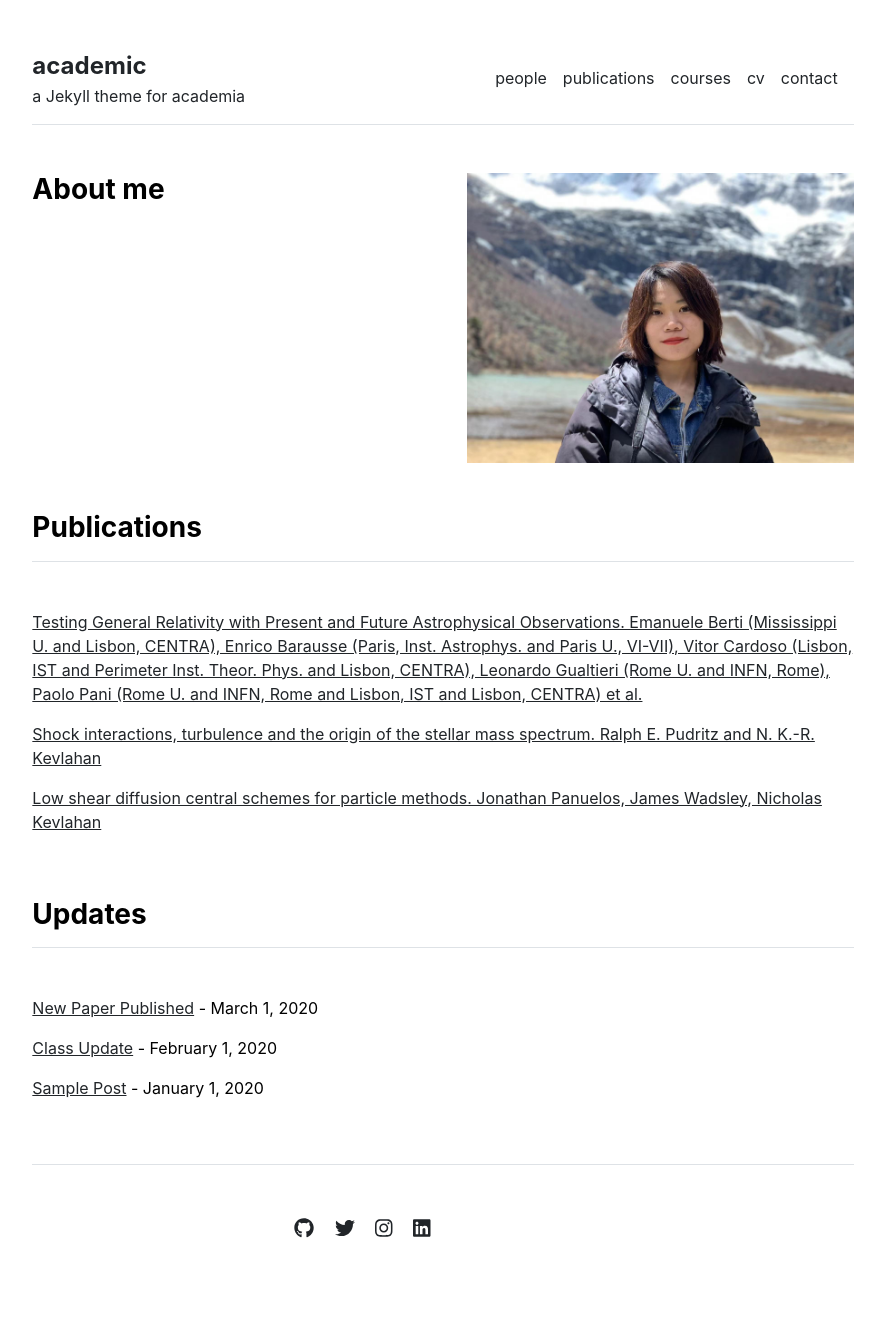
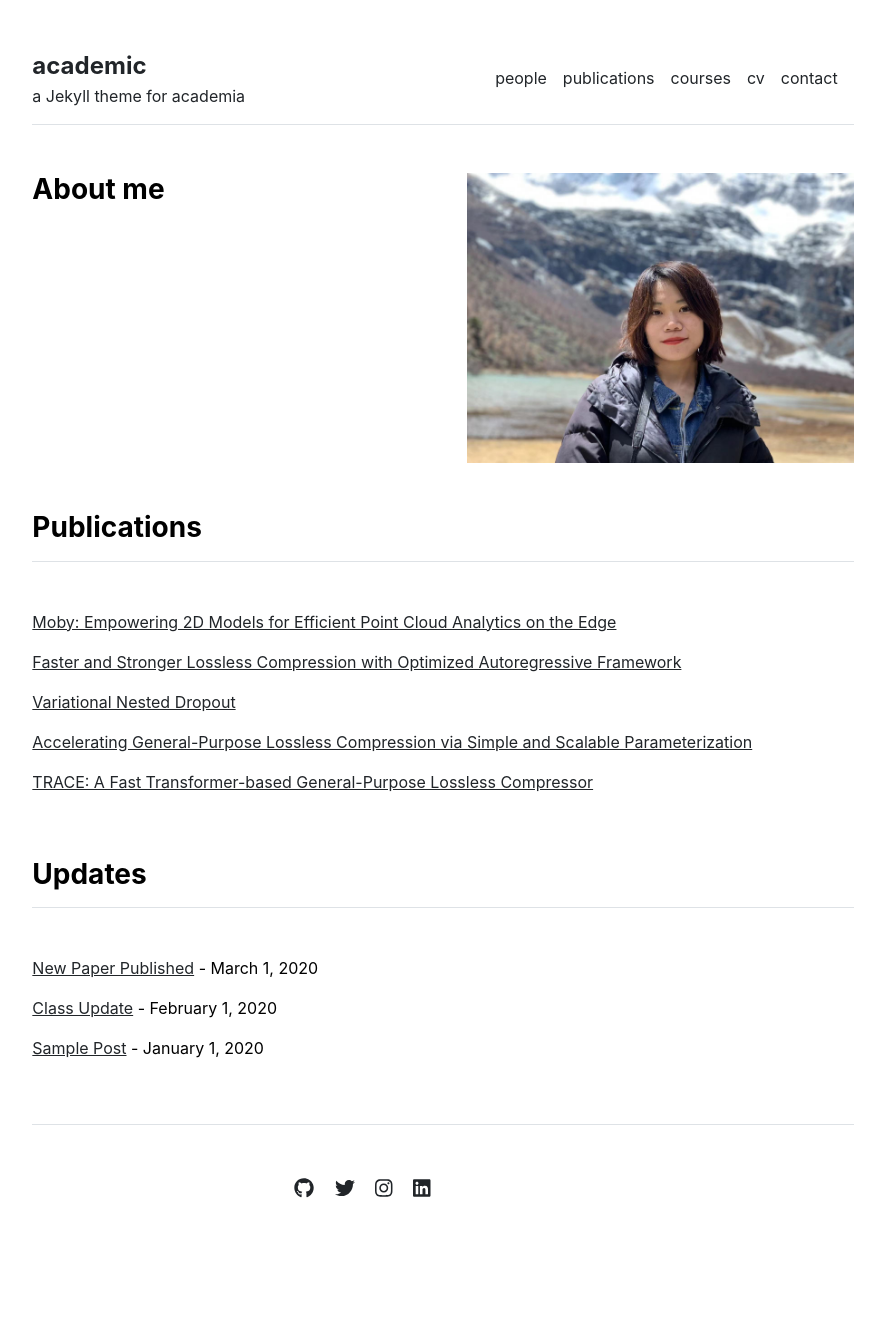
Before and after one commit to mynotwo/academic, a Jekyll site: the page built from index.md, in a window 1280 px wide. Shown: the whole page, without its empty margins (197-1082 px from the left). Built offline with Jekyll 4.4.1, drawn with Linux system fonts in a browser that asks for light colours; after the commit the page ends 1299 px from its top, so only the background shows below that.

Commit message:
Update publications.yml

```diff
--- a/_data/publications.yml
+++ b/_data/publications.yml
@@ -1,7 +1,10 @@
 featured:
-- {name: 'Testing General Relativity with Present and Future Astrophysical Observations. Emanuele Berti (Mississippi U. and Lisbon, CENTRA), Enrico Barausse (Paris, Inst. Astrophys. and Paris U., VI-VII), Vitor Cardoso (Lisbon, IST and Perimeter Inst. Theor. Phys. and Lisbon, CENTRA), Leonardo Gualtieri (Rome U. and INFN, Rome), Paolo Pani (Rome U. and INFN, Rome and Lisbon, IST and Lisbon, CENTRA) et al.', url: '/publications/1501.07274.pdf'}
-- {name: 'Shock interactions, turbulence and the origin of the stellar mass spectrum. Ralph E. Pudritz and N. K.-R. Kevlahan', url: 'http://ms.mcmaster.ca/kevla/pdf/articles/PhilTransRSoc_2013.pdf'}
-- {name: 'Low shear diffusion central schemes for particle methods. Jonathan Panuelos, James Wadsley, Nicholas Kevlahan', url: 'http://ms.mcmaster.ca/kevla/pdf/articles/jcp_v414.pdf'}
+- {name: 'Moby: Empowering 2D Models for Efficient Point Cloud Analytics on the Edge', url: 'https://arxiv.org/pdf/2302.09221.pdf', author: 'Jingzong Li, Yik Hong Cai, Libin Liu, <u>Yu Mao</u>, Chun Jason Xue, Hong Xu', venue: 'ACM International Conference on Multimedia (<b>MM</b>), Ottawa, 2023', slide: ''}
+- {name: 'Faster and Stronger Lossless Compression with Optimized Autoregressive Framework', url: 'share/pac-dac23.pdf', author: '<u>Yu Mao</u>, Jingzong Li, Yufei Cui, Chun Jason Xue', venue: 'ACM/IEEE Design Automation Conference (<b>DAC</b>), San Francisco, 2023', slide: 'share/slides/pac-dac23-slide.pdf'}
+- {name: 'Variational Nested Dropout', url: 'https://ieeexplore.ieee.org/document/10049079/', author: 'Yufei Cui, <u>Yu Mao</u>, Ziquan Liu, Qiao Li, Antoni Bert Chan, Xue Liu, Tei-Wei Kuo, Chun Jason Xue', venue: 'IEEE Transactions on Pattern Analysis and Machine Intelligence (<b>TPAMI</b>)', slide: ''}
+- {name: 'Accelerating General-Purpose Lossless Compression via Simple and Scalable Parameterization', url: 'share/oreo-mm23.pdf', author: '<u>Yu Mao</u>, Yufei Cui, Tei-Wei Kuo, Chun Jason Xue', venue: 'ACM International Conference on Multimedia (<b>MM</b>), Lisbon, 2022', slide: ''}
+- {name: 'TRACE: A Fast Transformer-based General-Purpose Lossless Compressor', url: 'share/trace-www22.pdf', author: '<u>Yu Mao</u>, Yufei Cui, Tei-Wei Kuo, Chun Jason Xue', venue: 'ACM Web Conference (<b>WWW</b>), Lyon, 2022', slide: ''}
+
 
 index:
 - {name: 'Moby: Empowering 2D Models for Efficient Point Cloud Analytics on the Edge', url: 'https://arxiv.org/pdf/2302.09221.pdf', author: 'Jingzong Li, Yik Hong Cai, Libin Liu, <u>Yu Mao</u>, Chun Jason Xue, Hong Xu', venue: 'ACM International Conference on Multimedia (<b>MM</b>), Ottawa, 2023', slide: ''}
```
